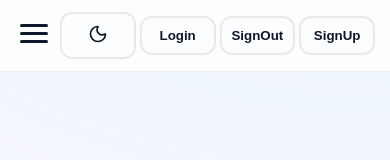
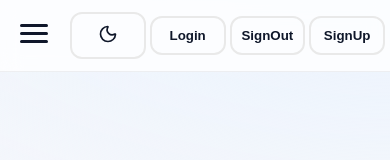
Before and after one commit to daliamirghani/sign4me, a React (Create React App) app in the folder frontend/websiteosc/: page / in a window 390 px wide. Shown: the top 160 px of the page. Built offline with nearby package versions, Linux system fonts and the light colour scheme.

Commit message:
final finnalll

```diff
--- a/frontend/websiteosc/src/SignLanguageSite.css
+++ b/frontend/websiteosc/src/SignLanguageSite.css
@@ -501,7 +501,7 @@ body{
     flex-direction: row;
     gap: 4px;
     width: 90%;
-    margin-right: -5px;
+    margin-right: -15px;
 
   }
   .topnav .actions button
```
